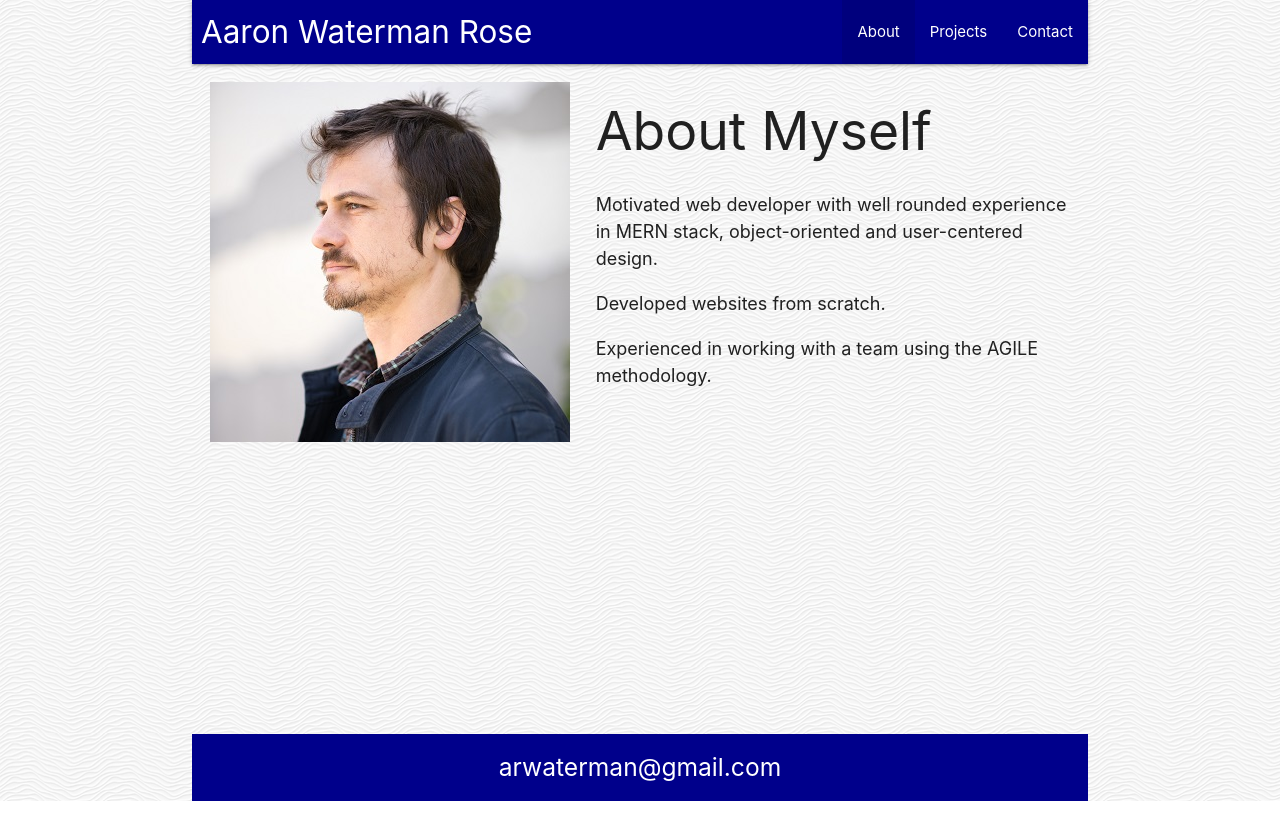
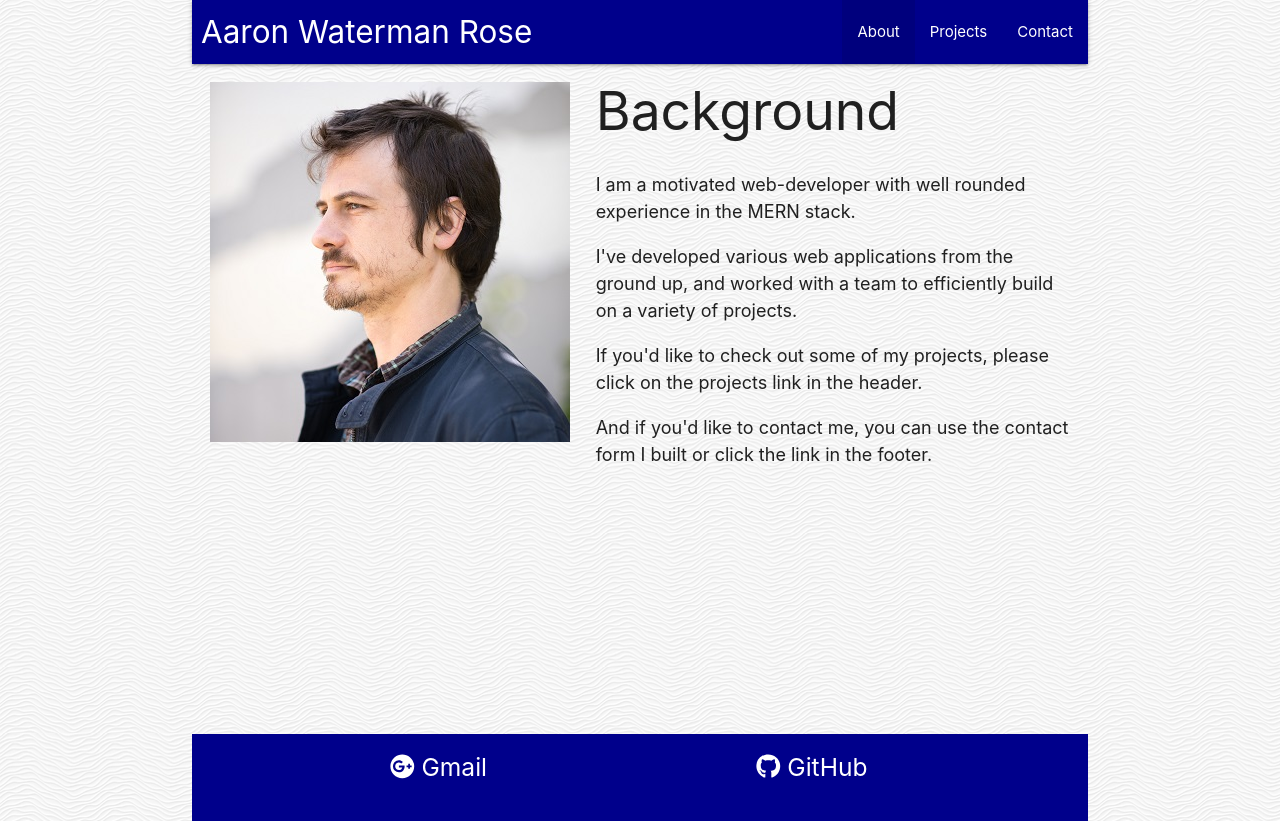
Before and after one commit to RexStrider/React-Portfolio, a React (Create React App) app in the folder client/: page / in a window 1280 px wide. Built offline with nearby package versions, Linux system fonts and the light colour scheme.

Commit message:
added in svg icons from font-awesome and adjusted styling

```diff
--- a/client/package.json
+++ b/client/package.json
@@ -3,6 +3,9 @@
   "version": "0.1.0",
   "private": true,
   "dependencies": {
+    "@fortawesome/fontawesome-svg-core": "^1.2.19",
+    "@fortawesome/free-brands-svg-icons": "^5.9.0",
+    "@fortawesome/react-fontawesome": "^0.1.4",
     "materialize-css": "^1.0.0-rc.2",
     "react": "^16.8.6",
     "react-dom": "^16.8.6",
--- a/client/src/Components/About.css
+++ b/client/src/Components/About.css
@@ -12,10 +12,12 @@
 .about img {
     max-height: 360px;
     max-width: 360px !important;
+
+    margin-bottom: 10px;
 }
 
 .about section h2 {
-    margin-top: 20px;
+    margin-top: 0;
     margin-bottom: 30px;
 }
 
--- a/client/src/Components/About.js
+++ b/client/src/Components/About.js
@@ -9,10 +9,11 @@ function About() {
             <img src={portfolio_pic} alt="porfolio_pic" />
 
             <section>
-                <h2>About Myself</h2>
-                <p>Motivated web developer with well rounded experience in MERN stack, object-oriented and user-centered design.</p>
-                <p>Developed websites from scratch.</p>
-                <p>Experienced in working with a team using the AGILE methodology.</p>
+                <h2>Background</h2>
+                <p>I am a motivated web-developer with well rounded experience in the MERN stack.</p>
+                <p>I've developed various web applications from the ground up, and worked with a team to efficiently build on a variety of projects.</p>
+                <p>If you'd like to check out some of my projects, please click on the projects link in the header.</p>
+                <p>And if you'd like to contact me, you can use the contact form I built or click the link in the footer.</p>
             </section>
         </div>
     );
--- a/client/src/Components/Container.css
+++ b/client/src/Components/Container.css
@@ -6,6 +6,6 @@ p {
     font-size: 18px;
 }
 
-#push {
+#push-footer {
     height: 50px;
 }
--- a/client/src/Components/Container.js
+++ b/client/src/Components/Container.js
@@ -18,7 +18,7 @@ function Container() {
           <Route exact path="/" component={About} />
           <Route exact path="/projects" component={Portfolio} />
           <Route exact path="/contact" component={Contact} />
-          <section id='push' />
+          <section id='push-footer' />
         </section>
       </BrowserRouter>
       <Footer />
--- a/client/src/Components/Footer.css
+++ b/client/src/Components/Footer.css
@@ -13,11 +13,11 @@ body, #root, #container, #section {
     flex: 1 0 auto;
 }
 
-.page-footer .container {
+/* .page-footer .container {
     display: flex;
-    justify-content: center;
+    justify-content: space-between;
     align-items: center;
-}
+} */
 
 .page-footer .container a h5 {
     margin: 0;
--- a/client/src/Components/Footer.js
+++ b/client/src/Components/Footer.js
@@ -1,14 +1,26 @@
 import './Footer.css';
 
 import React from 'react';
+import { FontAwesomeIcon } from '@fortawesome/react-fontawesome'
+import { faGooglePlus, faGithub } from '@fortawesome/free-brands-svg-icons'
+// import { faCoffee } from '@fortawesome/free-solid-svg-icons'
 
 function Footer() {
     return (
         <footer className="page-footer">
             <section className='container'>
-                <a href='mailto:arwaterman@gmail.com'>
-                    <h5 className="white-text">arwaterman@gmail.com</h5>
-                </a>
+                <section className='row'>
+                    <section className='col s6 offset-s1'>
+                        <a href='mailto:arwaterman@gmail.com'>
+                            <h5 className="white-text"><FontAwesomeIcon icon={faGooglePlus} /> Gmail</h5>
+                        </a>
+                    </section>
+
+                    <section className='col s4 offset-s1'>
+                        <a href='https://github.com/RexStrider?tab=repositories'><h5 className='white-text'><FontAwesomeIcon icon={faGithub} /> GitHub</h5></a>
+
+                    </section>
+                </section>
             </section>
         </footer>
     )
```
Also changed, not shown: 1 other file (tests, documents, lock files or other folders).
